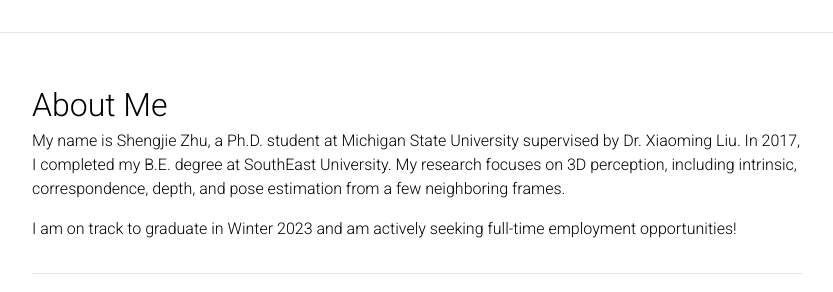
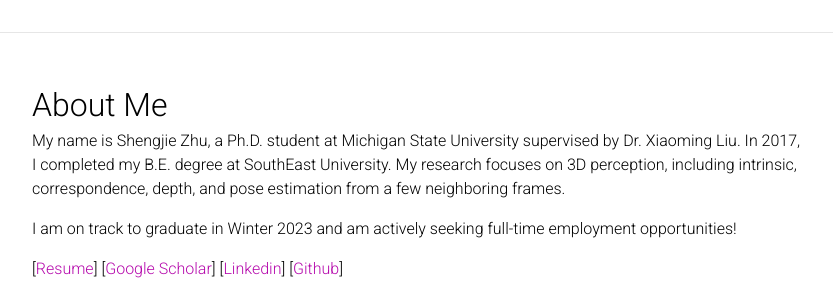
Before and after one commit to ShngJZ/ShngJZ.github.io, a Jekyll site: the page built from _pages/about.md, in a window 1280 px wide, cut to the strip 0-292 px from the top of the page. Shown: the whole strip, without its empty margins (223-1056 px from the left). Built offline with Jekyll 4.4.1, drawn with Linux system fonts in a browser that asks for light colours; comment, search, counter and statistics services are not loaded; a style sheet for code colours, icons or effects is not loaded.

Commit message:
update aboutme

```diff
--- a/_pages/about.md
+++ b/_pages/about.md
@@ -12,6 +12,7 @@
 
 I am on track to graduate in Winter 2023 and am actively seeking full-time employment opportunities!
 
+[[Resume](https://drive.google.com/file/d/1-CJsCbRvgJIiBdXqa1BiGTNqTG-jVue9/view?usp=sharing)] [[Google Scholar](https://scholar.google.com/citations?user=4hHEXZkAAAAJ&hl=en)] [[Linkedin](https://www.linkedin.com/in/shengjie-zhu-b71945159/)] [[Github](https://github.com/ShngJZ)]
 
 <div class="publications">
 {%- for y in page.years %}
```
